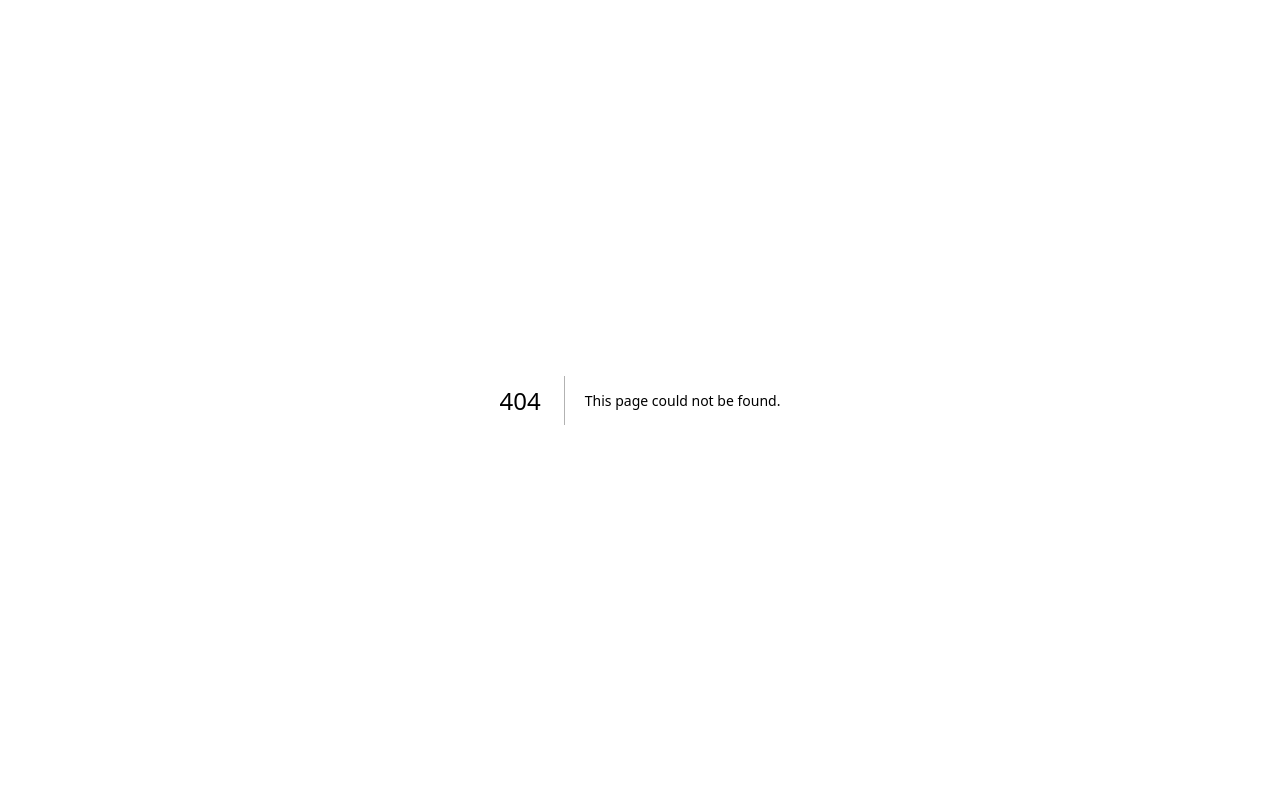
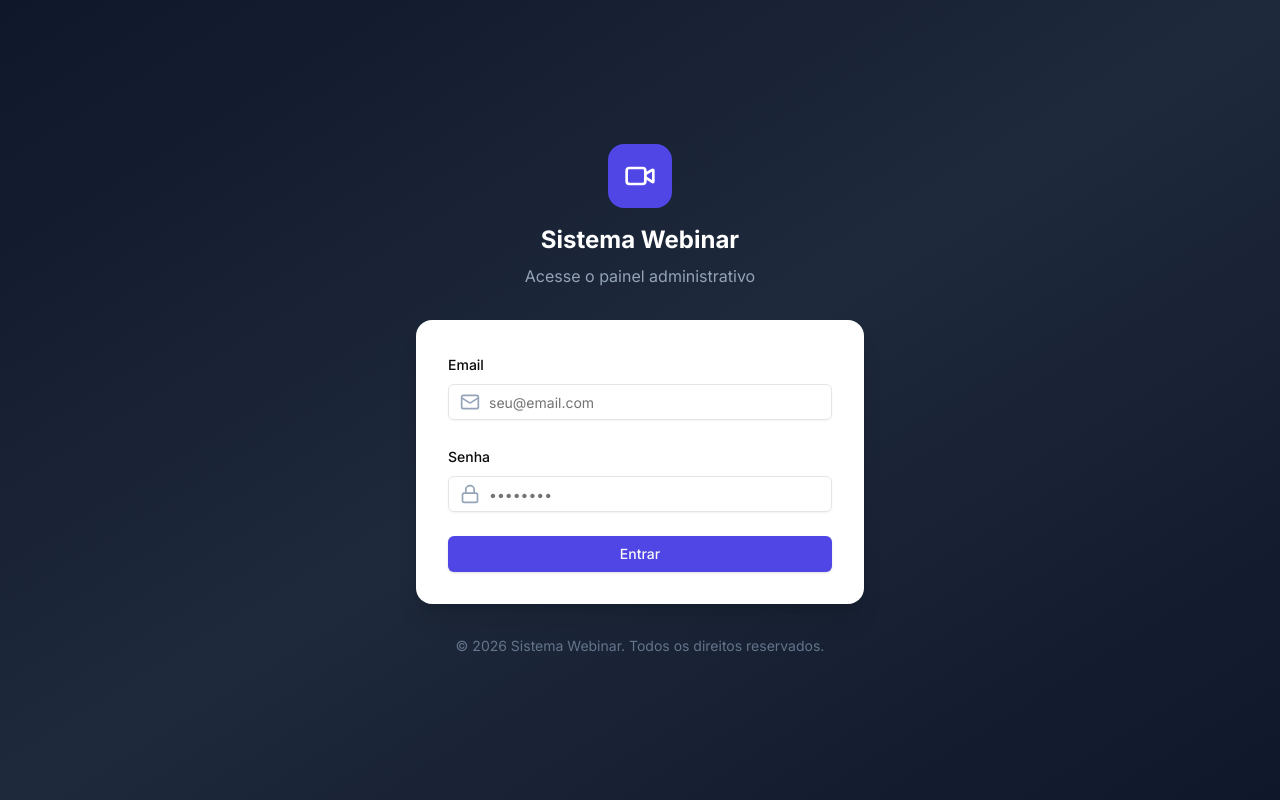
Before and after one commit to alcineydev/sistema-webnar, a Next.js app: page /auth/admin-login in a window 1280 px wide. Before the commit this address had no page. Built offline with nearby package versions, Linux system fonts and the light colour scheme; no server answers.

Commit message:
fix: route admin login outside protected admin layout

```diff
--- a/src/app/admin/layout.tsx
+++ b/src/app/admin/layout.tsx
@@ -1,5 +1,3 @@
-import { redirect } from "next/navigation"
-import { auth } from "@/lib/auth"
 import { Sidebar } from "@/components/admin/sidebar"
 import { AdminFavicon } from "@/components/admin/admin-favicon"
 import { AdminHeader } from "@/components/admin/admin-header"
@@ -11,21 +9,14 @@ export default async function AdminLayout({
 }: {
   children: React.ReactNode
 }) {
-  const session = await auth()
-
-  if (!session?.user) {
-    redirect("/admin/login")
-  }
-
+  // Auth guard now lives in middleware to avoid redirect loops on /admin/login.
   return (
     <div className="flex h-screen bg-slate-50">
       <AdminFavicon />
       <Sidebar />
       <div className="flex-1 flex flex-col overflow-hidden">
         <AdminHeader />
-        <main className="flex-1 overflow-y-auto">
-          {children}
-        </main>
+        <main className="flex-1 overflow-y-auto">{children}</main>
       </div>
     </div>
   )
--- /dev/null
+++ b/src/app/auth/admin-login/layout.tsx
@@ -0,0 +1,7 @@
+export default function AdminLoginPublicLayout({
+  children,
+}: {
+  children: React.ReactNode
+}) {
+  return <div className="min-h-screen bg-gradient-to-br from-slate-900 via-slate-800 to-slate-900">{children}</div>
+}
--- /dev/null
+++ b/src/app/auth/admin-login/page.tsx
@@ -0,0 +1,117 @@
+"use client"
+
+import { useState, useEffect } from "react"
+import { signIn, useSession } from "next-auth/react"
+import { useRouter } from "next/navigation"
+import { Button } from "@/components/ui/button"
+import { Input } from "@/components/ui/input"
+import { Label } from "@/components/ui/label"
+import { Video, Loader2, Mail, Lock } from "lucide-react"
+
+export default function AdminLoginPublicPage() {
+  const { status } = useSession()
+  const router = useRouter()
+  const [email, setEmail] = useState("")
+  const [password, setPassword] = useState("")
+  const [error, setError] = useState("")
+  const [loading, setLoading] = useState(false)
+
+  useEffect(() => {
+    if (status === "authenticated") {
+      router.push("/admin")
+    }
+  }, [status, router])
+
+  const handleSubmit = async (event: React.FormEvent) => {
+    event.preventDefault()
+    setError("")
+    setLoading(true)
+
+    try {
+      const result = await signIn("credentials", {
+        email,
+        password,
+        redirect: false,
+      })
+
+      if (result?.error) {
+        setError("Email ou senha invalidos")
+        setLoading(false)
+      } else {
+        router.push("/admin")
+        router.refresh()
+      }
+    } catch {
+      setError("Erro ao fazer login")
+      setLoading(false)
+    }
+  }
+
+  if (status === "loading" || status === "authenticated") {
+    return (
+      <div className="flex min-h-screen items-center justify-center bg-gradient-to-br from-slate-900 via-slate-800 to-slate-900">
+        <Loader2 className="h-8 w-8 animate-spin text-white" />
+      </div>
+    )
+  }
+
+  return (
+    <div className="flex min-h-screen items-center justify-center p-4 bg-gradient-to-br from-slate-900 via-slate-800 to-slate-900">
+      <div className="w-full max-w-md">
+        <div className="mb-8 text-center">
+          <div className="mx-auto mb-4 flex h-16 w-16 items-center justify-center rounded-2xl bg-indigo-600">
+            <Video className="h-8 w-8 text-white" />
+          </div>
+          <h1 className="text-2xl font-bold text-white">Sistema Webinar</h1>
+          <p className="mt-2 text-slate-400">Acesse o painel administrativo</p>
+        </div>
+        <div className="rounded-2xl bg-white p-8 shadow-xl">
+          <form onSubmit={handleSubmit} className="space-y-6">
+            {error && <div className="rounded-lg bg-red-50 p-4 text-sm text-red-600">{error}</div>}
+            <div className="space-y-2">
+              <Label htmlFor="email">Email</Label>
+              <div className="relative">
+                <Mail className="absolute left-3 top-1/2 h-5 w-5 -translate-y-1/2 text-slate-400" />
+                <Input
+                  id="email"
+                  type="email"
+                  placeholder="seu@email.com"
+                  value={email}
+                  onChange={(e) => setEmail(e.target.value)}
+                  className="pl-10"
+                  required
+                />
+              </div>
+            </div>
+            <div className="space-y-2">
+              <Label htmlFor="password">Senha</Label>
+              <div className="relative">
+                <Lock className="absolute left-3 top-1/2 h-5 w-5 -translate-y-1/2 text-slate-400" />
+                <Input
+                  id="password"
+                  type="password"
+                  placeholder="••••••••"
+                  value={password}
+                  onChange={(e) => setPassword(e.target.value)}
+                  className="pl-10"
+                  required
+                />
+              </div>
+            </div>
+            <Button type="submit" className="w-full bg-indigo-600 hover:bg-indigo-700" disabled={loading}>
+              {loading ? (
+                <>
+                  <Loader2 className="mr-2 h-4 w-4 animate-spin" />
+                  Entrando...
+                </>
+              ) : (
+                "Entrar"
+              )}
+            </Button>
+          </form>
+        </div>
+        <p className="mt-8 text-center text-sm text-slate-500">© 2026 Sistema Webinar. Todos os direitos reservados.</p>
+      </div>
+    </div>
+  )
+}
```
Also changed, not shown: src/middleware.ts (+4 -5 lines).
